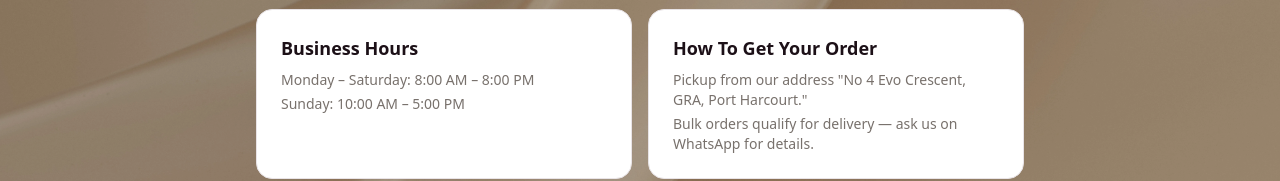
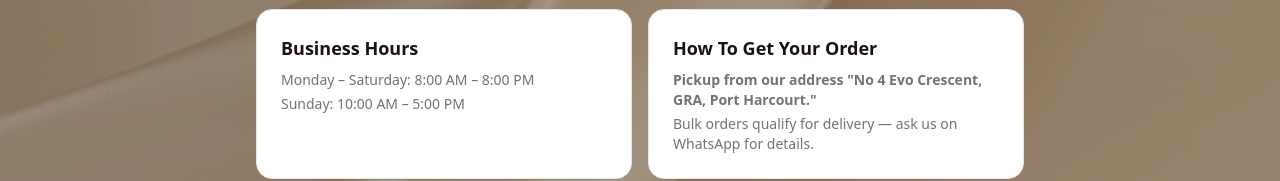
Before and after one commit to THESOURCEC0D3/N-GEEZ-STORE, a React (Vite) app: page /contact in a window 1280 px wide. Shown: the part 671-852 px from the top of the page. Built offline with nearby package versions, Linux system fonts and the light colour scheme.

Commit message:
I reduced the max-width of the why choose us section

```diff
--- a/src/components/WhyChooseUs.jsx
+++ b/src/components/WhyChooseUs.jsx
@@ -32,7 +32,7 @@ const WhyChooseUs = () => {
         <h2 className="text-4xl font-bold text-black text-center mb-5">
           Why Choose Us
         </h2>
-        <div className="max-w-7xl mx-auto text-center flex flex-col md:flex-row items-center gap-12 p-2">
+        <div className="max-w-5xl mx-auto text-center flex flex-col md:flex-row items-center gap-12 p-2">
           <motion.div
             initial={{ opacity: 0, y: 80 }}
             whileInView={{ opacity: 1, y: 0 }}
--- a/src/pages/Contact.jsx
+++ b/src/pages/Contact.jsx
@@ -119,9 +119,9 @@ const Contact = () => {
                 How To Get Your Order
               </h3>
               <div className="space-y-1 text-sm" style={{ color: theme.muted }}>
-                <p>
-                  Pickup from our address "No 4 Evo Crescent, GRA, Port
-                  Harcourt."
+                <p className="font-bold">
+                  Pickup from our address <span>"No 4 Evo Crescent, GRA, Port
+                  Harcourt."</span>
                 </p>
                 <p>
                   Bulk orders qualify for delivery — ask us on WhatsApp for
```
